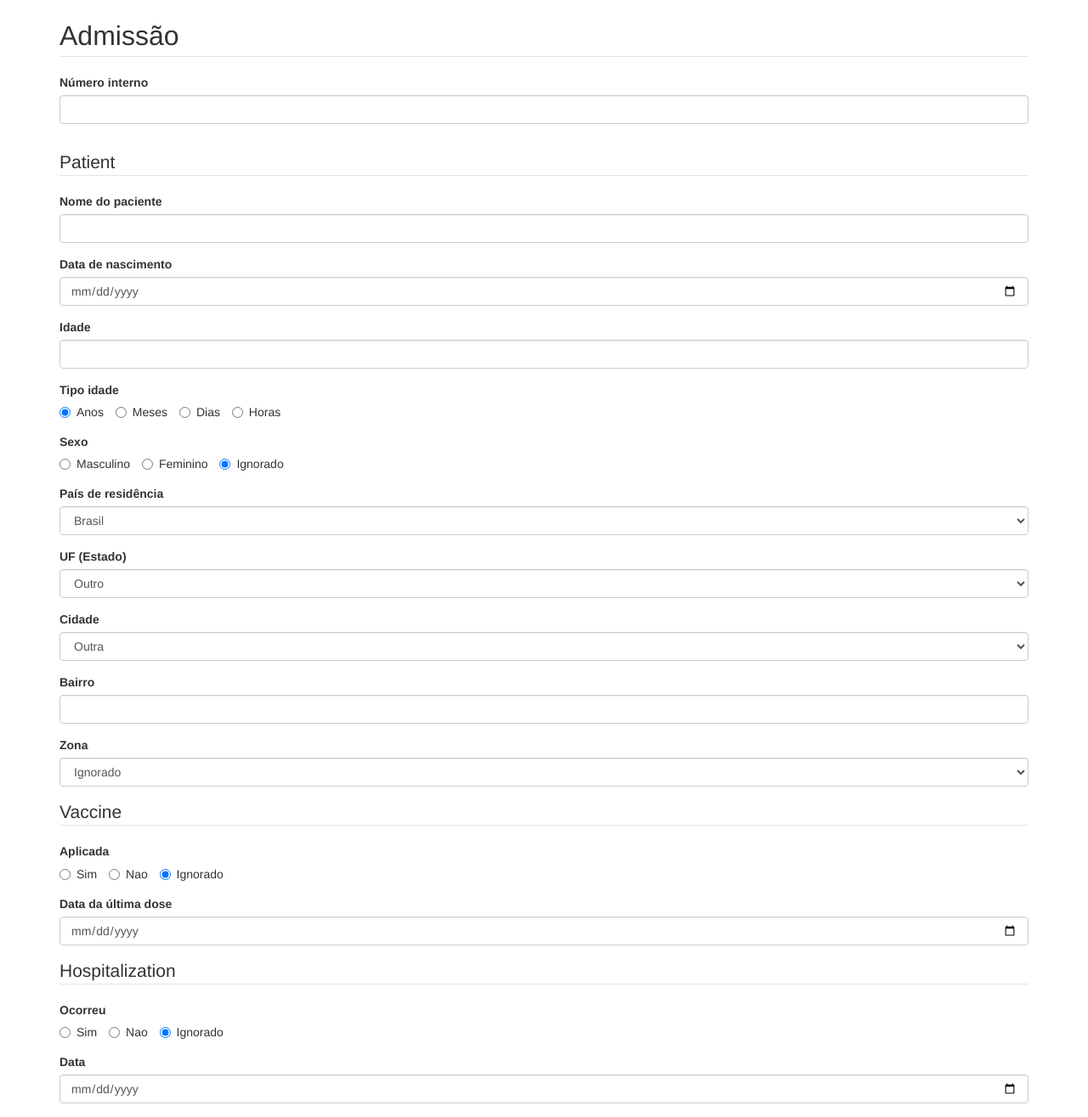
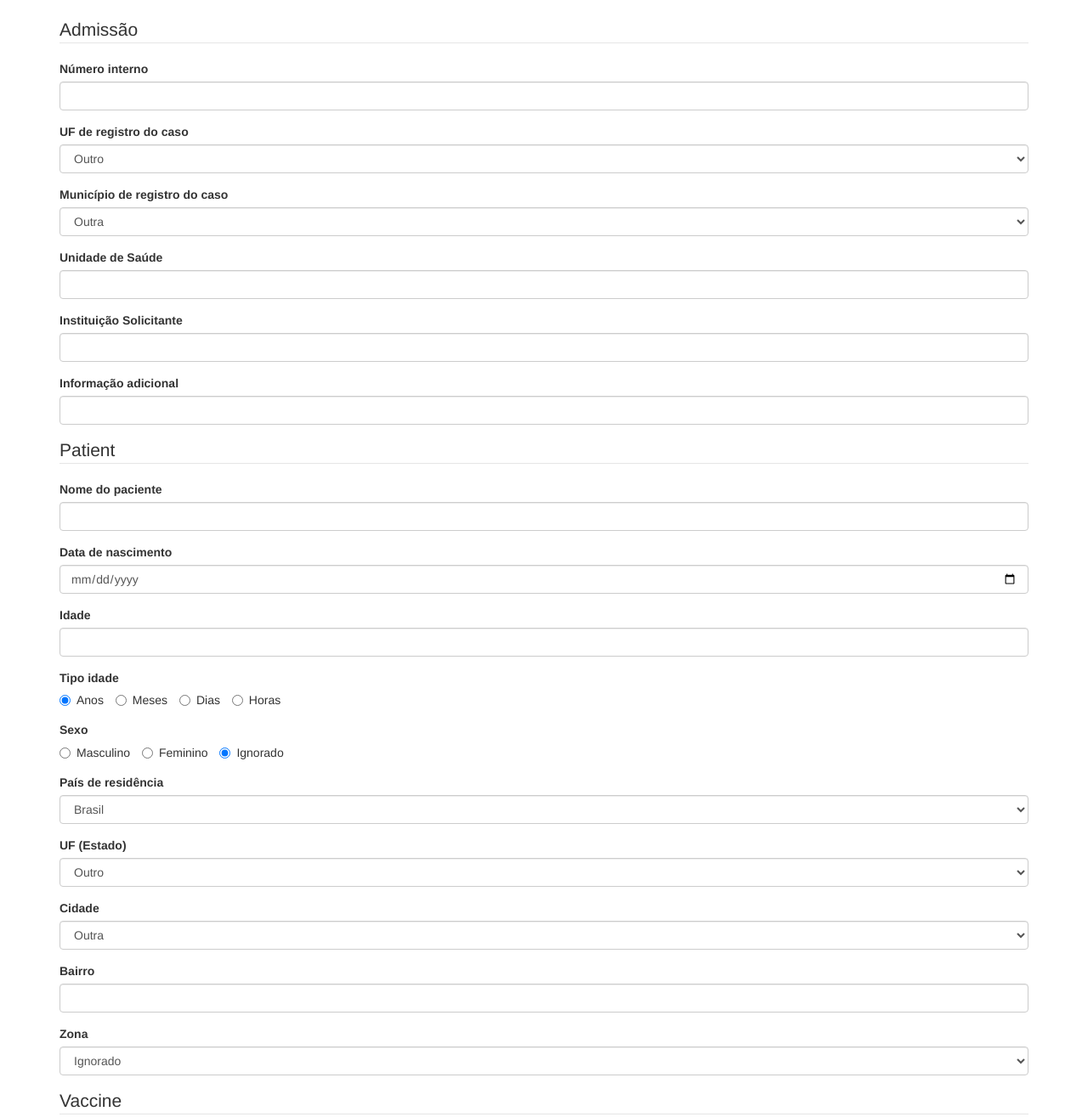
Before and after one commit to gems-uff/labsys, a Flask app: template app/templates/create-admission.html in a window 1280 px wide. Shown: the part 52-1367 px from the top of the page at 85% size. Run offline with Flask 2, Linux system fonts and the light colour scheme; the template is opened without the code that fills it: values that come from a table or form of the project are taken from there, others are empty; some libraries are stand-ins or nearby versions.

Commit message:
:rocket: Add Admission fields

```diff
--- a/app/main/forms.py
+++ b/app/main/forms.py
@@ -13,7 +13,8 @@ class NameForm(FlaskForm):
 
 class PatientForm(FlaskForm):
     name = StringField('Nome do paciente', validators=[InputRequired()])
-    birth_date = DateField('Data de nascimento', format='%d/%m/%Y')
+    birth_date = DateField('Data de nascimento', format='%d/%m/%Y',
+                           validators=[Optional()])
     age = IntegerField('Idade', validators=[Optional()])
     age_unit = RadioField(
         label='Tipo idade',
@@ -174,6 +175,21 @@ class SampleForm(FlaskForm):
 class AdmissionForm(FlaskForm):
     id_lvrs_intern = StringField('Número interno',
                                  validators=[InputRequired()])
+    state = SelectField(
+        label='UF de registro do caso',
+        choices=((1, 'RJ'), (2, 'ES'), (3, 'Outro')),
+        default=3,
+        coerce=int,
+    )
+    city = SelectField(
+        label='Município de registro do caso',
+        choices=((1, 'Rio de Janeiro'), (2, 'Niterói'), (3, 'Outra')),
+        default=3,
+        coerce=int,
+    )
+    health_unit = StringField('Unidade de Saúde')
+    requesting_institution = StringField('Instituição Solicitante')
+    details = StringField('Informação adicional')
     patient = FormField(PatientForm)
     vaccine = FormField(VaccineForm)
     hospitalization = FormField(HospitalizationForm)
--- a/app/templates/create-admission.html
+++ b/app/templates/create-admission.html
@@ -10,9 +10,7 @@
     {{ form.hidden_tag() }}
     {{ wtf.form_errors(form, hiddens="only") }}
     <!-- Admission -->
-    <fieldset class="form-group">
-      <legend style="font-size: 32px;">Admissão</legend>
-      {{ wtf.form_field(form.id_lvrs_intern) }}
+    {{ frender.render_admission(form) }}
     </fieldset>
     <!-- Patient -->
     {{ frender.render_patient(form.patient) }}
--- a/app/templates/utils/_forms_rendering.html
+++ b/app/templates/utils/_forms_rendering.html
@@ -34,6 +34,8 @@
       {% if subfield.type != "CSRFTokenField" %}
         {% if subfield.type == "RadioField" %}
           {{ render_radio_inline_field(subfield) }}
+        {% elif subfield.type == "DateField" %}
+          {{ wtf.form_field(subfield, placeholder="dd/MM/yyyy") }}
         {% else %}
           {{ wtf.form_field(subfield) }}
         {% endif %}
@@ -52,7 +54,7 @@
 
 {% macro render_symptoms(form) -%}
   <fieldset>
-    <legend>{{ form.label }}</legend>
+    <legend>{{ form.label.text }}</legend>
     {% for subform in form.entries %}
       {{ subform.hidden_tag() }}
       <div class="form-inline">
@@ -71,7 +73,7 @@
 
 {% macro render_secondary_symptoms(form) -%}
   <fieldset>
-    <legend>{{ form.label }}</legend>
+    <legend>{{ form.label.text }}</legend>
     {% for subform in form.entries %}
       {{ subform.hidden_tag() }}
       <div class="form-inline">
@@ -92,7 +94,7 @@
 
 {% macro render_samples(form) -%}
   <fieldset>
-    <legend>{{ form.label }}</legend>
+    <legend>{{ form.label.text }}</legend>
     {% for sample_form in form.entries %}
       {% for field in sample_form %}
         {% if field.type == "DateField" %}
@@ -104,3 +106,15 @@
     {% endfor %}
   </fieldset>
 {%- endmacro %}
+
+{% macro render_admission(form) -%}
+  <fieldset>
+    <legend>Admissão</legend>
+    {{ wtf.form_field(form.id_lvrs_intern) }}
+    {{ wtf.form_field(form.state) }}
+    {{ wtf.form_field(form.city) }}
+    {{ wtf.form_field(form.health_unit) }}
+    {{ wtf.form_field(form.requesting_institution) }}
+    {{ wtf.form_field(form.details) }}
+  </fieldset>
+{%- endmacro %}
```
